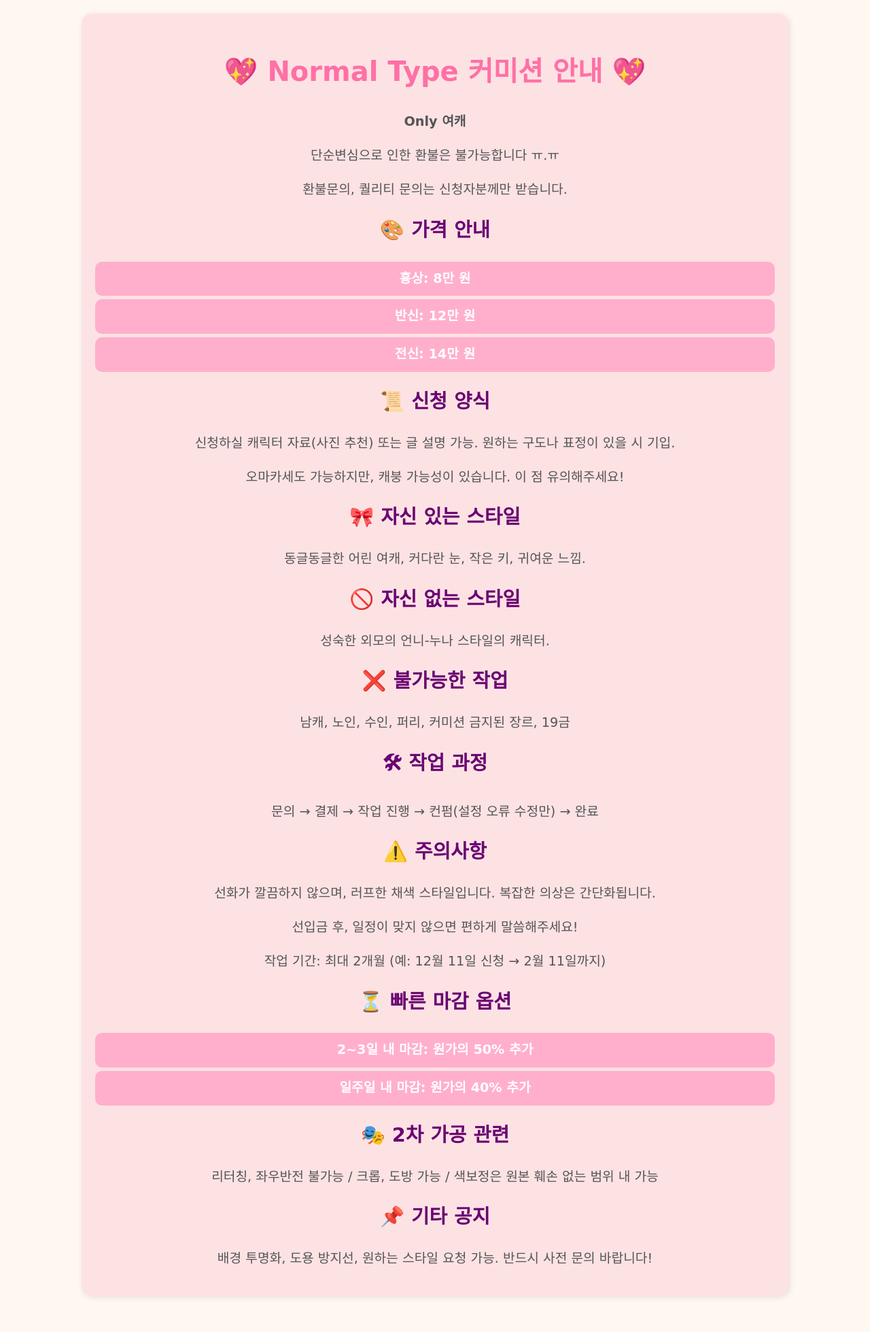
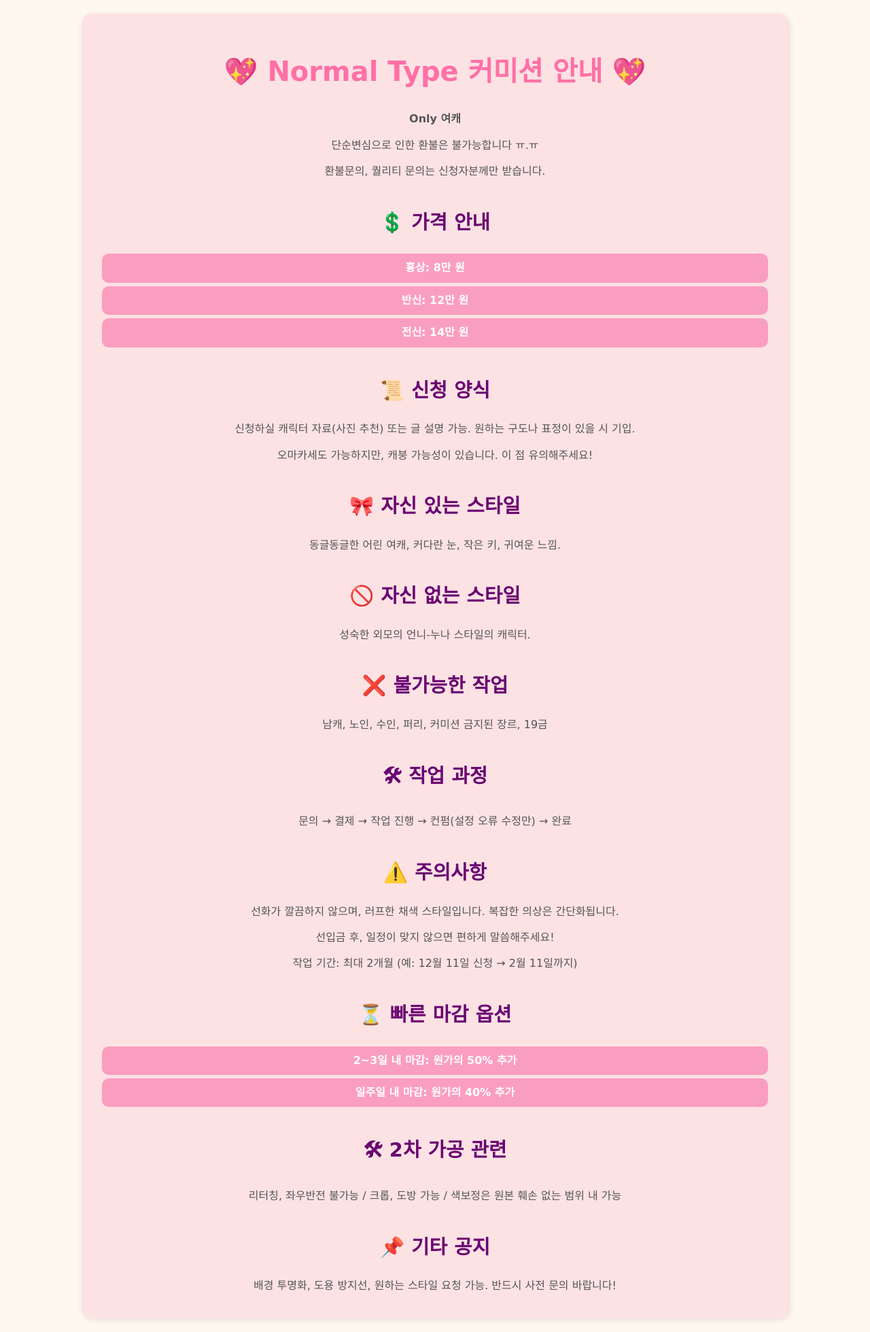
Before and after one commit to PinguPingu-Studio/pingupingu.studio, a Jekyll site: the page normal-type.html, which Jekyll copies as it is, in a window 1280 px wide. Shown: the whole page at 68% size. Built offline with Jekyll 4.4.1, drawn with Linux system fonts in a browser that asks for light colours; some web fonts are replaced; before the commit the page ends 1926 px from its top, so only the background shows below that.

Commit message:
Committed all uncommitted changes

```diff
--- a/assets/css/normal-type.css
+++ b/assets/css/normal-type.css
@@ -34,13 +34,13 @@ h2 {
 h3 {
   color: #6a0572;
   font-size: 1.8em;
-  margin-top: 20px;
+  margin-top: 40px;
 }
 
 p,
 ul {
-  font-size: 1.2em;
-  line-height: 1.6;
+  font-size: 1em;
+  line-height: 1.4;
 }
 
 ul {
@@ -49,10 +49,10 @@ ul {
 }
 
 ul li {
-  background: #ffafcc;
+  background: #fa9ec0;
   color: white;
   padding: 10px;
-  margin: 5px 0;
+  margin: 5px 10px;
   border-radius: 10px;
   font-weight: bold;
 }
--- a/normal-type.html
+++ b/normal-type.html
@@ -16,7 +16,7 @@
         <p>단순변심으로 인한 환불은 불가능합니다 ㅠ.ㅠ</p>
         <p>환불문의, 퀄리티 문의는 신청자분께만 받습니다.</p>
 
-        <h3>🎨 가격 안내</h3>
+        <h3>💲 가격 안내</h3>
         <ul>
             <li>흉상: 8만 원</li>
             <li>반신: 12만 원</li>
@@ -50,7 +50,7 @@
             <li>일주일 내 마감: 원가의 40% 추가</li>
         </ul>
 
-        <h3>🎭 2차 가공 관련</h3>
+        <h3>🛠 2차 가공 관련</h3>
         <p>리터칭, 좌우반전 불가능 / 크롭, 도방 가능 / 색보정은 원본 훼손 없는 범위 내 가능</p>
 
         <h3>📌 기타 공지</h3>
```
